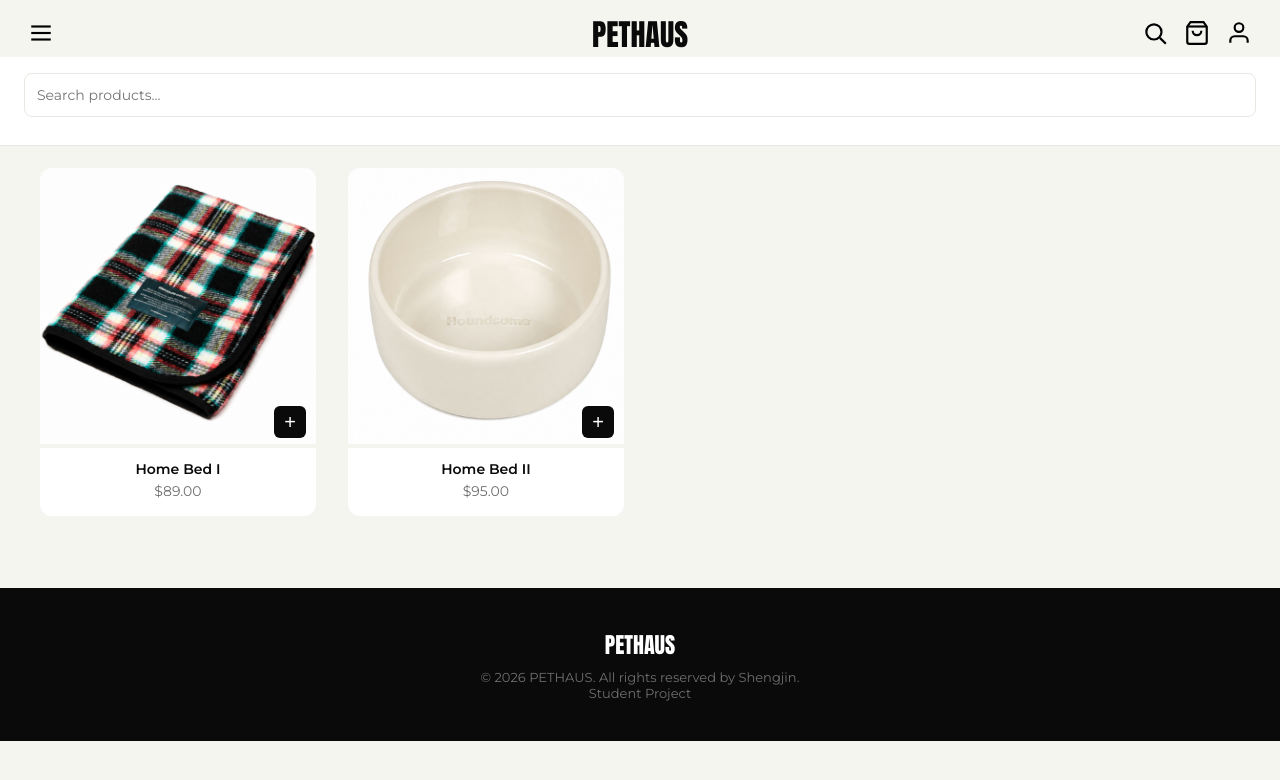
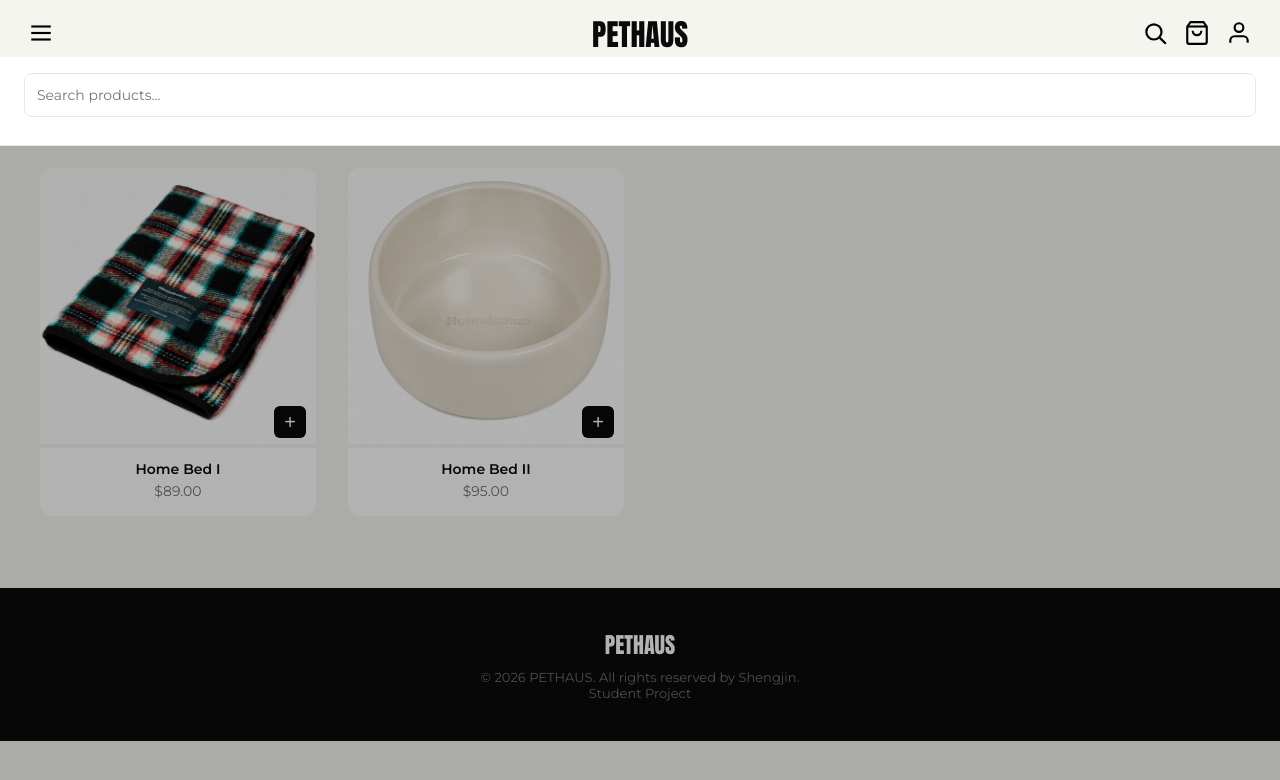
Before and after one commit to shengjinMu/INFO20005, a plain HTML site: page home.html in a window 1280 px wide. Both pictures are taken after a click on the button 1155 px from the left and 34 px from the top of the page. Drawn offline with Linux system fonts and the light colour scheme.

Commit message:
add search backdrop below search bar

```diff
--- a/css/style.css
+++ b/css/style.css
@@ -187,6 +187,19 @@ nav button {
 }
 
 .search-overlay.open { display: block; }
+
+.search-backdrop {
+  display: none;
+  position: fixed;
+  top: 57px;
+  left: 0;
+  right: 0;
+  bottom: 0;
+  background: rgba(0,0,0,0.3);
+  z-index: 99;
+}
+
+.search-backdrop.open { display: block; }
 
 .search-input {
   width: 100%;
--- a/js/main.js
+++ b/js/main.js
@@ -56,16 +56,31 @@ searchOverlay.className = 'search-overlay';
 searchOverlay.innerHTML = `<input class="search-input" id="search-input" type="text" placeholder="Search products..." /><div class="search-results" id="search-results"></div>`;
 document.body.appendChild(searchOverlay);
 
+const searchBackdrop = document.createElement('div');
+searchBackdrop.className = 'search-backdrop';
+document.body.appendChild(searchBackdrop);
+
 const searchBtn = document.querySelector('button[aria-label="Search"]');
 const searchInput = document.getElementById('search-input');
 const searchResults = document.getElementById('search-results');
 
+function closeSearch() {
+  searchOverlay.classList.remove('open');
+  searchBackdrop.classList.remove('open');
+  searchResults.innerHTML = '';
+  searchInput.value = '';
+}
+
 if (searchBtn) {
   searchBtn.addEventListener('click', () => {
-    searchOverlay.classList.toggle('open');
-    if (searchOverlay.classList.contains('open')) searchInput.focus();
+    const isOpen = searchOverlay.classList.toggle('open');
+    searchBackdrop.classList.toggle('open', isOpen);
+    if (isOpen) searchInput.focus();
+    else closeSearch();
   });
 }
+
+searchBackdrop.addEventListener('click', closeSearch);
 
 searchInput.addEventListener('input', () => {
   const q = searchInput.value.toLowerCase();
@@ -78,12 +93,6 @@ searchInput.addEventListener('input', () => {
     a.innerHTML = `<span>${p.name}</span><span class="search-result-price">${p.price}</span>`;
     searchResults.appendChild(a);
   });
-});
-
-document.addEventListener('click', e => {
-  if (!searchOverlay.contains(e.target) && searchBtn && !searchBtn.contains(e.target)) {
-    searchOverlay.classList.remove('open');
-  }
 });
 
 // Cart
```
